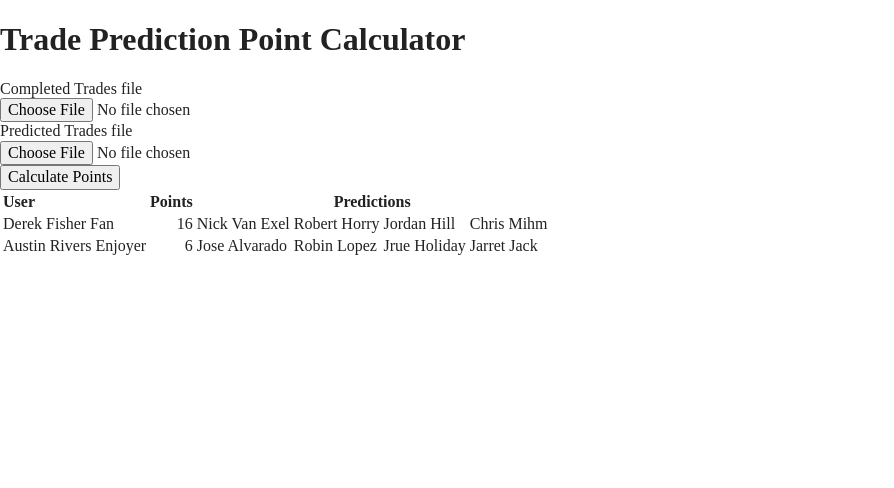
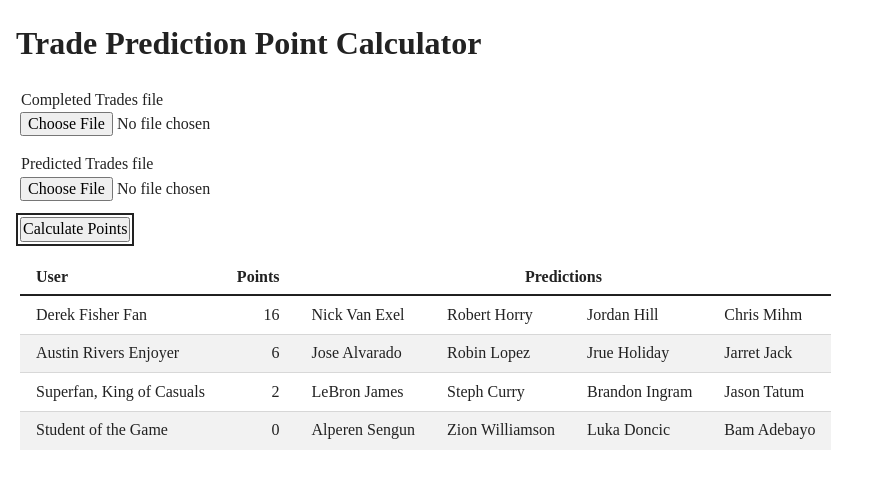
Before and after one commit to kibner/ricks-trade-prediction-point-calculator, a website built with Parcel: page index.html in a window 1280 px wide. Both pictures are taken after a click on the button "Calculate Points". Shown: the whole page, without its empty margins (0-894 px from the left). Built offline with nearby package versions, Linux system fonts and the light colour scheme; what csv-parse would draw is missing.

Commit message:
- added a couple extra test records - added some base styling

```diff
--- /dev/null
+++ b/css/_bundle.css
@@ -0,0 +1,16 @@
+@import './normalize.css';
+@import './main.css';
+
+/* always import color-scheme.css before other custom css */
+@import './custom/color-scheme.css';
+
+@import './custom/body.css';
+@import './custom/button.css';
+@import './custom/form.css';
+@import './custom/input.css';
+@import './custom/label.css';
+@import './custom/output.css';
+@import './custom/table.css';
+
+/* always import helpers.css last*/
+@import './custom/helpers.css';
--- /dev/null
+++ b/css/custom/body.css
@@ -0,0 +1,20 @@
+body {
+  margin-left: 1rem;
+  margin-right: 1rem;
+}
+
+/* ==========================================================================
+   EXAMPLE Media Queries for Responsive Design.
+   These examples override the primary ('mobile first') styles.
+   Modify as content requires.
+   ========================================================================== */
+@media only screen and (min-width: 35em) {
+  /* Style adjustments for viewports that meet the condition */
+}
+
+@media print,
+(-webkit-min-device-pixel-ratio: 1.25),
+(min-resolution: 1.25dppx),
+(min-resolution: 120dpi) {
+  /* Style adjustments for high resolution devices */
+}
--- /dev/null
+++ b/css/custom/button.css
@@ -0,0 +1,19 @@
+button {
+  padding: 1px;
+}
+
+/* ==========================================================================
+   EXAMPLE Media Queries for Responsive Design.
+   These examples override the primary ('mobile first') styles.
+   Modify as content requires.
+   ========================================================================== */
+@media only screen and (min-width: 35em) {
+  /* Style adjustments for viewports that meet the condition */
+}
+
+@media print,
+(-webkit-min-device-pixel-ratio: 1.25),
+(min-resolution: 1.25dppx),
+(min-resolution: 120dpi) {
+  /* Style adjustments for high resolution devices */
+}
--- /dev/null
+++ b/css/custom/color-scheme.css
@@ -0,0 +1,51 @@
+html {
+  color: #fff;
+  background: #222;
+}
+
+::-moz-selection {
+  background: #6e4d25;
+}
+
+::selection {
+  background: #6e4d25;
+}
+
+hr {
+  border-top-color: #555;
+}
+
+@media (prefers-color-scheme: light) {
+  html {
+    color: #222;
+    background: #fff;
+  }
+
+  ::-moz-selection {
+    background: #b3d4fc;
+  }
+
+  ::selection {
+    background: #b3d4fc;
+  }
+
+  hr {
+    border-top-color: #ccc;
+  }
+}
+
+/* ==========================================================================
+   EXAMPLE Media Queries for Responsive Design.
+   These examples override the primary ('mobile first') styles.
+   Modify as content requires.
+   ========================================================================== */
+@media only screen and (min-width: 35em) {
+  /* Style adjustments for viewports that meet the condition */
+}
+
+@media print,
+(-webkit-min-device-pixel-ratio: 1.25),
+(min-resolution: 1.25dppx),
+(min-resolution: 120dpi) {
+  /* Style adjustments for high resolution devices */
+}
--- /dev/null
+++ b/css/custom/form.css
@@ -0,0 +1,19 @@
+form {
+  margin: 0.25em;
+}
+
+/* ==========================================================================
+   EXAMPLE Media Queries for Responsive Design.
+   These examples override the primary ('mobile first') styles.
+   Modify as content requires.
+   ========================================================================== */
+@media only screen and (min-width: 35em) {
+  /* Style adjustments for viewports that meet the condition */
+}
+
+@media print,
+(-webkit-min-device-pixel-ratio: 1.25),
+(min-resolution: 1.25dppx),
+(min-resolution: 120dpi) {
+  /* Style adjustments for high resolution devices */
+}
--- /dev/null
+++ b/css/custom/helpers.css
@@ -0,0 +1,23 @@
+.text-align-center {
+  text-align: center;
+}
+
+.text-align-right {
+  text-align: right;
+}
+
+.margin-top-1em {
+  margin-top: 1em;
+}
+
+.hover-outline {
+  display: inline-block;
+}
+
+.hover-outline:focus,
+.hover-outline:focus-visible,
+.hover-outline:focus-within,
+.hover-outline:hover {
+  outline: 2px solid;
+  outline-offset: 2px;
+}
--- /dev/null
+++ b/css/custom/input.css
@@ -0,0 +1,19 @@
+label > input {
+  padding: 1px;
+}
+
+/* ==========================================================================
+   EXAMPLE Media Queries for Responsive Design.
+   These examples override the primary ('mobile first') styles.
+   Modify as content requires.
+   ========================================================================== */
+@media only screen and (min-width: 35em) {
+  /* Style adjustments for viewports that meet the condition */
+}
+
+@media print,
+(-webkit-min-device-pixel-ratio: 1.25),
+(min-resolution: 1.25dppx),
+(min-resolution: 120dpi) {
+  /* Style adjustments for high resolution devices */
+}
--- /dev/null
+++ b/css/custom/label.css
@@ -0,0 +1,20 @@
+label {
+  display: block;
+  padding: 1px;
+}
+
+/* ==========================================================================
+   EXAMPLE Media Queries for Responsive Design.
+   These examples override the primary ('mobile first') styles.
+   Modify as content requires.
+   ========================================================================== */
+@media only screen and (min-width: 35em) {
+  /* Style adjustments for viewports that meet the condition */
+}
+
+@media print,
+(-webkit-min-device-pixel-ratio: 1.25),
+(min-resolution: 1.25dppx),
+(min-resolution: 120dpi) {
+  /* Style adjustments for high resolution devices */
+}
--- /dev/null
+++ b/css/custom/output.css
@@ -0,0 +1,20 @@
+form > output {
+  display: block;
+  margin-top: 1em;
+}
+
+/* ==========================================================================
+   EXAMPLE Media Queries for Responsive Design.
+   These examples override the primary ('mobile first') styles.
+   Modify as content requires.
+   ========================================================================== */
+@media only screen and (min-width: 35em) {
+  /* Style adjustments for viewports that meet the condition */
+}
+
+@media print,
+(-webkit-min-device-pixel-ratio: 1.25),
+(min-resolution: 1.25dppx),
+(min-resolution: 120dpi) {
+  /* Style adjustments for high resolution devices */
+}
--- /dev/null
+++ b/css/custom/table.css
@@ -0,0 +1,56 @@
+/* inspiration from https://alvaromontoro.com/blog/67925/making-tables-more-accessible-with-css */
+table, thead, tbody, tfoot, tr, td, th {
+  border-collapse: collapse;
+}
+
+thead {
+  box-shadow: inset 0 -2px;
+}
+
+tfoot {
+  box-shadow: inset 0 2px;
+}
+
+th, td {
+  padding: 0.5rem 1rem;
+  text-align: left;
+}
+
+tbody > tr:nth-child(even) {
+  background-color: rgba(0, 0, 0, 0.175);
+}
+
+tbody > tr:nth-child(odd) {
+  box-shadow: 0 -1px rgba(0, 0, 0, 0.11), 0 1px rgba(0, 0, 0, 0.11);
+}
+
+tbody > tr:hover {
+  background-color: #6e4d25;
+}
+
+
+@media (prefers-color-scheme: light) {
+  tbody > tr:nth-child(even) {
+    background-color: rgba(0, 0, 0, 0.05);
+  }
+
+  tbody > tr:hover {
+    background-color: #b3d4fc;
+  }
+}
+
+/* ==========================================================================
+   EXAMPLE Media Queries for Responsive Design.
+   These examples override the primary ('mobile first') styles.
+   Modify as content requires.
+   ========================================================================== */
+@media only screen and (min-width: 35em) {
+  /* Style adjustments for viewports that meet the condition */
+}
+
+@media print,
+(-webkit-min-device-pixel-ratio: 1.25),
+(min-resolution: 1.25dppx),
+(min-resolution: 120dpi) {
+  /* Style adjustments for high resolution devices */
+}
--- a/css/site.css
+++ /dev/null
@@ -1,16 +0,0 @@
-label > input {
-  display: block;
-}
-
-th,
-td {
-  text-align: left
-}
-
-.text-align-center {
-  text-align: center;
-}
-
-.text-align-right {
-  text-align: right;
-}
--- a/index.html
+++ b/index.html
@@ -16,41 +16,42 @@
   <link href="icon.png" rel="apple-touch-icon">
   <!-- Place favicon.ico in the root directory -->
 
-  <link href="css/normalize.css" rel="stylesheet">
-  <link href="css/main.css" rel="stylesheet">
-  <link href="css/site.css" rel="stylesheet">
+  <link href="css/_bundle.css" rel="stylesheet">
 
-  <meta content="#fafafa" name="theme-color">
+  <meta name="theme-color" content="#fafafa">
+  <meta name="color-scheme" content="dark light">
 </head>
 
 <body>
-
-<!-- Add your site or application content here -->
 <header>
   <h1>Trade Prediction Point Calculator</h1>
 </header>
 <main>
   <form enctype="multipart/form-data">
-    <div>
-      <label>Completed Trades file
+    <div class="margin-top-1em">
+      <div class="hover-outline">
+        <label for="predicted-trades-file">Completed Trades file</label>
         <input accept="text/csv"
                id="completed-trades-file"
                name="completed-trades-file"
                placeholder="choose completed trades file..."
                type="file"/>
-      </label>
+      </div>
     </div>
-    <div>
-      <label>Predicted Trades file
+    <div class="margin-top-1em">
+      <div class="hover-outline">
+        <label for="predicted-trades-file">Predicted Trades file</label>
         <input accept="text/csv"
                id="predicted-trades-file"
                name="predicted-trades-file"
                placeholder="choose predicted trades file..."
                type="file"/>
-      </label>
+      </div>
     </div>
-    <div>
-      <button type="button">Calculate Points</button>
+    <div class="margin-top-1em">
+      <div class="hover-outline">
+        <button type="button">Calculate Points</button>
+      </div>
     </div>
     <output name="calculator-result">
       <table>
--- a/js/test-data/index.js
+++ b/js/test-data/index.js
@@ -61,5 +61,51 @@ export const TEST_DATA__CALCULATED_RESULTS = [
         points: 1
       }
     ]
+  },
+  {
+    user: `Superfan, King of Casuals`,
+    total_points: 2,
+    bonus_points: 0,
+    prediction_results: [
+      {
+        player: `LeBron James`,
+        points: 0
+      },
+      {
+        player: `Steph Curry`,
+        points: 0
+      },
+      {
+        player: `Brandon Ingram`,
+        points: 0
+      },
+      {
+        player: `Jason Tatum`,
+        points: 2
+      }
+    ]
+  },
+  {
+    user: `Student of the Game`,
+    total_points: 0,
+    bonus_points: 0,
+    prediction_results: [
+      {
+        player: `Alperen Sengun`,
+        points: 0
+      },
+      {
+        player: `Zion Williamson`,
+        points: 0
+      },
+      {
+        player: `Luka Doncic`,
+        points: 0
+      },
+      {
+        player: `Bam Adebayo`,
+        points: 0
+      }
+    ]
   }
 ]
```
